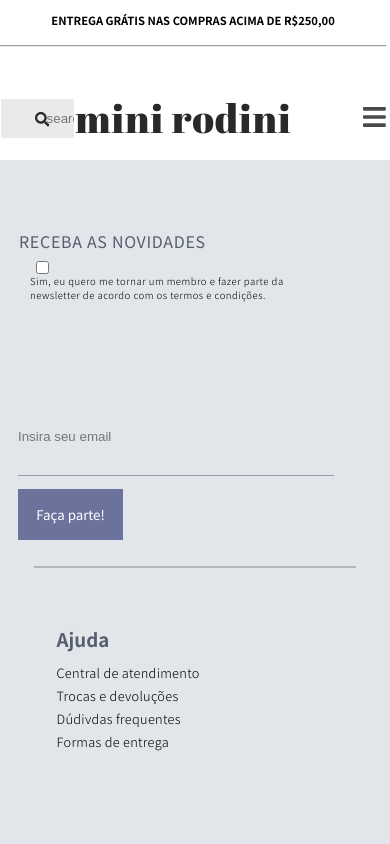
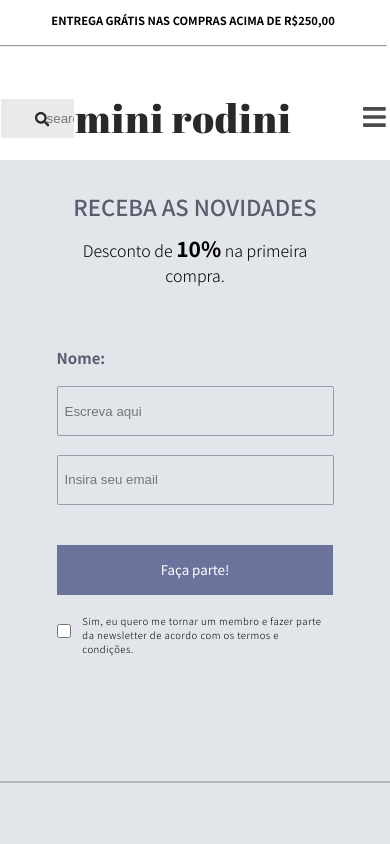
Before and after one commit to mariannademelo/ecommerce-project, a React (Create React App) app in the folder ecommerce/ecommerce/: page /bebes in a window 390 px wide. Shown: the top 844 px of the page. Built offline with nearby package versions, Linux system fonts and the light colour scheme; no server answers.

Commit message:
Responsive landing page

```diff
--- a/ecommerce/ecommerce/package.json
+++ b/ecommerce/ecommerce/package.json
@@ -11,8 +11,12 @@
     "@testing-library/user-event": "^12.8.3",
     "axios": "^0.21.1",
     "react": "^17.0.2",
+    "react-alice-carousel": "^2.5.1",
+    "react-awesome-slider": "^4.1.0",
     "react-dom": "^17.0.2",
     "react-icons": "^4.2.0",
+    "react-responsive": "^9.0.0-beta.3",
+    "react-responsive-carousel": "^3.2.20",
     "react-router-dom": "^5.2.0",
     "react-scripts": "4.0.3",
     "web-vitals": "^1.1.2"
--- a/ecommerce/ecommerce/src/Footer.js
+++ b/ecommerce/ecommerce/src/Footer.js
@@ -3,17 +3,22 @@ const Footer = () => {
         <>
             <div className="footer">
                 <div className="newsletter">
-                    <section className='newsletter-content'>
-                        <h3>RECEBA AS NOVIDADES</h3>
-                        <section className='checkbox'>
-                            <input type="checkbox" className='checkbox'/>
-                            <p>Sim, eu quero me tornar um membro e fazer parte da newsletter de acordo com os <u>termos e condições</u>.</p>
-                        </section>
-                    </section>
-                    <section className='newsletter-email'>
-                        <input type="email" placeholder='Insira seu email' />
-                        <button type='button'>Faça parte!</button>
-                    </section>
+                    <div className='newsletter-email'>
+                        <form className='form-newsletter'>
+                            <div className="newsletter-title">
+                                <h3>RECEBA AS NOVIDADES</h3>
+                                <p>Desconto de <strong>10%</strong> na primeira compra.</p>
+                            </div>
+                            <label>Nome:</label>
+                            <input type="text" placeholder='Escreva aqui' />
+                            <input type="email" placeholder='Insira seu email' />
+                            <button type='button'>Faça parte!</button>
+                            <div className="newsletter-footer">
+                                <input type="checkbox" className='checkbox'/>
+                                <span>Sim, eu quero me tornar um membro e fazer parte da newsletter de acordo com os <u>termos e condições</u>.</span>
+                            </div>
+                        </form>
+                    </div>
                 </div>
                 <hr></hr>
                 <div className='main-footer'>
--- a/ecommerce/ecommerce/src/LandingPage/Arrivals.js
+++ b/ecommerce/ecommerce/src/LandingPage/Arrivals.js
@@ -8,6 +8,7 @@ const Arrivals = ({ arrivals }) => {
 
     return (
         <>
+        <div className="arrivals-ctn">
             <p className='novidades'>novidades</p>
             <div className='arrivals'>
                 {arrivalsList.map(product => (
@@ -26,6 +27,7 @@ const Arrivals = ({ arrivals }) => {
                 ))}
             </div>
             <Link to="/novidades"><button className='arrivals-button' type="button">Saiba mais!</button></Link>
+        </div>
         </>
     );
 }
--- a/ecommerce/ecommerce/src/LandingPage/Categories.js
+++ b/ecommerce/ecommerce/src/LandingPage/Categories.js
@@ -32,7 +32,9 @@ const Categories = () => {
                     <div className='label'>
                         <span>{ image.description }</span>
                     </div>
-                    <Link to={`/${image.for}`}><img src={image.pic} alt=""/></Link>
+                    <div className="categories-img">
+                        <Link to={`/${image.for}`}><img src={image.pic} alt=""/></Link>
+                    </div>
                 </div>
             ))}
         </div>
--- a/ecommerce/ecommerce/src/LandingPage/LandingPage.js
+++ b/ecommerce/ecommerce/src/LandingPage/LandingPage.js
@@ -21,7 +21,6 @@ const LandingPage = ({ allProducts }) => {
             <BannerSlider />
             <Categories />
             {products && <FeaturedProducts allProducts={allProducts} />}
-
             {products && <Arrivals arrivals={ arrivals }/>}
         </div>
     );
--- a/ecommerce/ecommerce/src/index.css
+++ b/ecommerce/ecommerce/src/index.css
@@ -1,5 +1,6 @@
 @import url('https://fonts.googleapis.com/css2?family=Noto+Sans+JP:wght@100;300;400;500;700;900&display=swap');
 @import url('https://fonts.googleapis.com/css2?family=Abril+Fatface&display=swap');
+@import "react-alice-carousel/lib/alice-carousel.css";
 
 :root {
   --blue: #939eaf;
@@ -276,7 +277,7 @@ body {
 
 .slider-ctn {
   position: relative;
-  height: 112vh;
+  height: 115vh;
   width: 99vw;
   margin: 0 auto;
   overflow: hidden;
@@ -295,10 +296,9 @@ body {
 }
 
 .slider img {
-  width: 100%; /*reduce size on media query*/
+  width: 100%;
   height: 100%;
   object-fit: cover;
-  position: absolute;
 }
 
 
@@ -415,11 +415,11 @@ body {
 /* FeaturedProducts */
 
 .featured-products {
-  margin-top: 23vh;
+  margin-top: 10vh;
   width: auto;
   display: flex;
   padding: 28px;
-  height: 117vh;
+  max-height: 170vh;
   flex-direction: column;
   align-items: center;
   justify-content: space-between;
@@ -510,17 +510,16 @@ body {
 
 .categories-row {
   display: flex;
-  align-items: center;
-  justify-content: center;
-  height: 247px;
+  max-height: 40vh;
+  position: relative;
 }
 
 .label {
   background: rgb(255 255 255 / 72%);
   padding: 0 0 2px;
-  position: relative;
+  position: absolute;
   left: 10%;
-  top: 6vh;
+  top: 2vh;
   width: 59%;
   display: flex;
   justify-content: center;
@@ -532,9 +531,9 @@ body {
 }
 
 .categories {
-  width: 451px;
+  width: 55%;
   cursor: pointer;
-  height: 298px;
+  position: relative;
 }
 
 .categories img {
@@ -543,19 +542,27 @@ body {
   width: 100%;
 }
 
+.categories-img {
+  width: 100%
+}
+
 /* Arrivals */
 
+.arrivals-ctn {
+  justify-content: center;
+  display: flex;
+  flex-direction: column;
+  align-items: center;
+  margin-top: 7vh;
+}
+
 .novidades {
-  position: relative;
-  top: 15vh;
-  display: flex;
-  justify-content: center;
   font-size: 38px;
   font-weight: 600;
 }
 
 .arrivals {
-  padding: 10em 0 4em;
+  padding: 4em 0 4em;
   display: flex;
   flex-wrap: wrap;
   justify-content: center;
@@ -599,17 +606,15 @@ body {
 }
 
 .arrivals-button {
-  position: relative;
   margin: 0 0 80px 0px;
   font-family: 'Noto Sans JP';
-  width: 16%;
+  width: 20vw;
   border: 1px solid #00000040;
   background: none;
   height: 6vh;
   font-weight: 500;
   cursor: pointer;
   font-size: 0.7em;
-  left: 42%;
   transition: all 0.3s ease-out
 }
 
@@ -630,7 +635,7 @@ body {
 .footer {
   align-items: center;
   justify-content: space-between;
-  height: 73vh;
+  height: 100vh;
   background: rgb(147 158 175 / 27%);
   display: flex;
   flex-direction: column;
@@ -638,7 +643,7 @@ body {
 
 .footer hr {
   border: 1px solid rgb(100 86 84 / 34%);
-  width: 82%;
+  width: 100%;
 }
 
 .main-footer {
@@ -651,7 +656,7 @@ body {
 
 .footer-links {
   display: flex;
-  width: 52vw;
+  width: 46%;
   justify-content: space-between;
 }
 
@@ -681,30 +686,42 @@ body {
 }
 
 .newsletter {
-  padding: 61px 0 0;
+  height: 61vh;
   display: flex;
   width: 100%;
   justify-content: space-around;
 }
 
-.newsletter h3 {
-  font-weight: 400;
-  padding: 0.5em 0;
-  color: rgb(86 94 111);
-  letter-spacing: 0.7px;
-  font-size: 16px;
+.form-newsletter {
+  display: flex;
+  justify-content: space-evenly;
+  height: 100%;
+  flex-direction: column;
+  width: 100%;
 }
 
-.newsletter p {
-  width: 22vw;
+.form-newsletter label {
+  color: rgb(86 94 111);
+  font-size: 15px;
+  font-weight: 600;
+}
+
+.newsletter span {
+  width: 88%;
   letter-spacing: 0.5px;
   font-weight: 300;
   font-size: 0.6em;
   padding: 0px 11px;
 }
 
-.checkbox {
+.newsletter-footer .checkbox {
+  width: 15px;
+  border-radius: 0;
+}
+
+.newsletter-footer {
   display: flex;
+  width: 100%;
 }
 
 .newsletter-content {
@@ -713,29 +730,65 @@ body {
 }
 
 .newsletter-email {
-  width: 45vw;
+  width: 35vw;
   display: flex;
-  justify-content: space-evenly;
-  height: 6vh;
-  margin-top: 12px;
+  justify-content: center;
+  height: 100%;
+}
+
+.newsletter-title {
+  width: 100%;
+  display: flex;
+  flex-direction: column;
+  align-items: center;
+  margin-bottom: 41px;
+}
+
+.newsletter-title h3 {
+  padding: 0.5em 0;
+  color: rgb(86 94 111);
+  font-size: 22px;
+  font-weight: 500;
+  text-align: center;
+}
+
+.newsletter-title strong {
+  font-size: 21px;
+}
+
+.newsletter-title p {
+  font-size: 16px;
+  font-weight: 300;
+  width: 100%;
+  padding: 0;
+  letter-spacing: 0;
+  text-align: center;
 }
 
 .newsletter-email input {
-  border: 0;
-  border-bottom: 1px solid var(--blue);
+  border-radius: 2px;
+  border: 1px solid var(--blue);
   background: inherit;
-  width: 31vw;
+  width: 94.5%;
+  height: 4vh;
+  padding: 7px;
 }
 
 .newsletter-email button {
   font-family: 'Noto Sans JP';
-  width: 105px;
+  width: 100%;
   border: 0;
   background: rgb(86 94 142 / 85%);
   height: 6vh;
   font-weight: 400;
   color: rgb(255 255 255);
   cursor: pointer;
+  margin-top: 21px;
+  transition: all .3s ease;
+}
+
+.newsletter-email button:hover {
+  background: rgb(86 94 142 / 58%);
 }
 
 /* Product Details */
@@ -945,14 +998,21 @@ body {
 
 /* Media Query */
 
-@media screen and (max-width: 1130px) {
-  .featured-products {
-    margin-top: 0vh;
-    height: 98vh;
+@media screen and (max-width: 2244px) {
+  .slider-ctn {
+    height: 100vh;
   }
 }
 
-@media screen and (max-width: 800px) {
+@media screen and (max-width: 992px) {
+
+  /* Banner */
+
+  .slider-ctn {
+    height: 71vh;
+  }
+
+  /* NavBar */
 
   .nav-content, .navbar-list {
     display: none;
@@ -976,38 +1036,6 @@ body {
     color: #000;
   }
 
-  .categories-row {
-    flex-direction: column;
-    height: 272vh;
-    width: 98vw;
-  }
-
-  .categories {
-    width: 100%;
-    height: 30%;
-  }
-
-  .featured-products {
-    margin-top: 0;
-    height: 81vh;
-  }
-
-  .arrival-preview {
-    width: 40%;
-  }
-
-  .arrivals {
-    height: 307vh;
-  }
-
-  .list-collection {
-    flex-direction: column;
-  }
-
-  .list-collection span {
-    width: 267px;
-  }
-
   /* Product Details */
 
   .product-details {
@@ -1026,96 +1054,154 @@ body {
   .image-carousel {
     width: 24vw;
   }
+}
+
+@media screen and (max-width: 767.98px) {
+
+  /* Banner */
+
+  .slider-ctn {
+    height: 55vh;
+  }
+
+  .categories-row {
+    flex-direction: column;
+    max-height: 225vh;
+  }
+
+  .categories {
+    width: 99vw;
+    max-height: 79vh;
+  }
+
+  .categories img {
+    height: 55vh;
+    width: 100%;
+    object-fit: cover;
+  }
+
+  /* Featured Products */
+
+  .list-collection {
+    flex-direction: column;
+  }
+
+  .products {
+    justify-content: center;
+  }
+
+  .product-preview {
+    width: 46%;
+  }
+
+  .products-btn {
+    width: 48px;
+  }
+
+  .products-button {
+    background: none;
+  }
+
+  .products-button.active {
+    background: none;
+  }
+
+  .fa-chevron-left, .fa-chevron-right {
+    font-size: 17px;
+    transition: color .3s ease;
+  }
+
+  .fa-chevron-left:hover, .fa-chevron-right:hover {
+    color: #a1acd8;
+  }
+
+  .fa-chevron-right:active, .fa-chevron-left:active {
+    color: rgb(94, 92, 92);
+  }
+
+  .arrival-preview {
+    width: 38%;
+  }
 
   /* Footer */
 
-  .main-footer {
-    height: 20vh;
+  .newsletter-email {
+    width: 51vw;
   }
 
   .footer-links {
-    width: 71vw;
+    width: 58%;
+  }
+
+}
+
+@media screen and (max-width: 575px) {
+
+  /* Banner */
+
+  .slider-ctn {
+    height: 45vh;
+  }
+
+  .dot {
+    width: 0.5em;
+    height: 0.5em;
+  }
+
+  .dot.active {
+    width: 0.7em;
+    height: 0.7em;
+  }
+
+  .dot:hover {
+    width: 0.7em;
+    height: 0.7em;
+  }
+
+  .container-dots {
+    left: 35%;
+  }
+
+  /* Featured Products */
+
+  .product-preview {
+    width: 82%;
+  }
+
+  .arrival-preview {
+    width: 43%;
+  }
+
+  .footer-links {
+    width: 85%;
   }
 }
 
-@media screen and (max-width: 520px) {
 
-
-  .arrivals {
-    height: 758vh;
+@media screen and (max-width: 472px) {
+  .slider-ctn {
+    height: 30vh;
   }
 
   .arrival-preview {
-    width: 78%;
+    width: 77%;
   }
 
-  .arrivals-button {
-    width: 42%;
-    left: 30%;
+  .newsletter-email {
+    width: 71vw;
   }
 
-  .categories-row {
-    height: 134vh;
-    position: relative;
-    bottom: 27px;
+  .footer {
+    height: 147vh;
   }
 
-  .categories img {
-    height: auto;
-    width: 100%;
+  .main-footer {
+    height: 55vh;
+    width: 40%;
+    padding-top: 0;
   }
 
   .footer-links {
-    flex-wrap: wrap;
-    height: 52vh;
-  }
-
-  .main-footer{
-    height: 58vh;
-  }
-
-  .footer {
-    height: 112vh;
-  }
-
-  .newsletter {
     flex-direction: column;
   }
-
-  .newsletter-content {
-    height: 18vh;
-    width: 86vw;
-
-  }
-  .newsletter-email {
-    height: 20vh;
-    width: 82vw;
-    flex-direction: column;
-    margin: 12px 18px;
-  }
-
-  .newsletter-email input {
-    width: 81vw;
-    height: 9vh;
-  }
-
-  .newsletter-email button {
-    font-family: 'Noto Sans JP';
-    width: 105px;
-    border: 0;
-    background: rgb(86 94 142 / 85%);
-    height: 6vh;
-    font-weight: 400;
-    color: rgb(255 255 255);
-    cursor: pointer;
-  }
-
-  .newsletter p {
-    width: 75vw;
-  }
-
-  .checkbox {
-    flex-direction: column;
-    width: 12vw;
-  }
 }
```
Also changed, not shown: ecommerce/ecommerce/src/LandingPage/FeaturedProducts.js (+7 -7 lines), ecommerce/ecommerce/src/LandingPage/TopProducts.js (+69 -17 lines), ecommerce/ecommerce/src/LandingPage/database/ArrivalsDB.json (renamed from ecommerce/ecommerce/src/LandingPage/ArrivalsDB.json), ecommerce/ecommerce/src/LandingPage/database/TopProductsDB.json (renamed from ecommerce/ecommerce/src/LandingPage/TopProductsDB.json), ecommerce/ecommerce/src/LandingPage/database/bestSellersDB.json (renamed from ecommerce/ecommerce/src/LandingPage/bestSellersDB.json), ecommerce/ecommerce/src/LandingPage/database/newArrivalsDB.json (renamed from ecommerce/ecommerce/src/LandingPage/newArrivalsDB.json), 1 other file (tests, documents, lock files or other folders).
